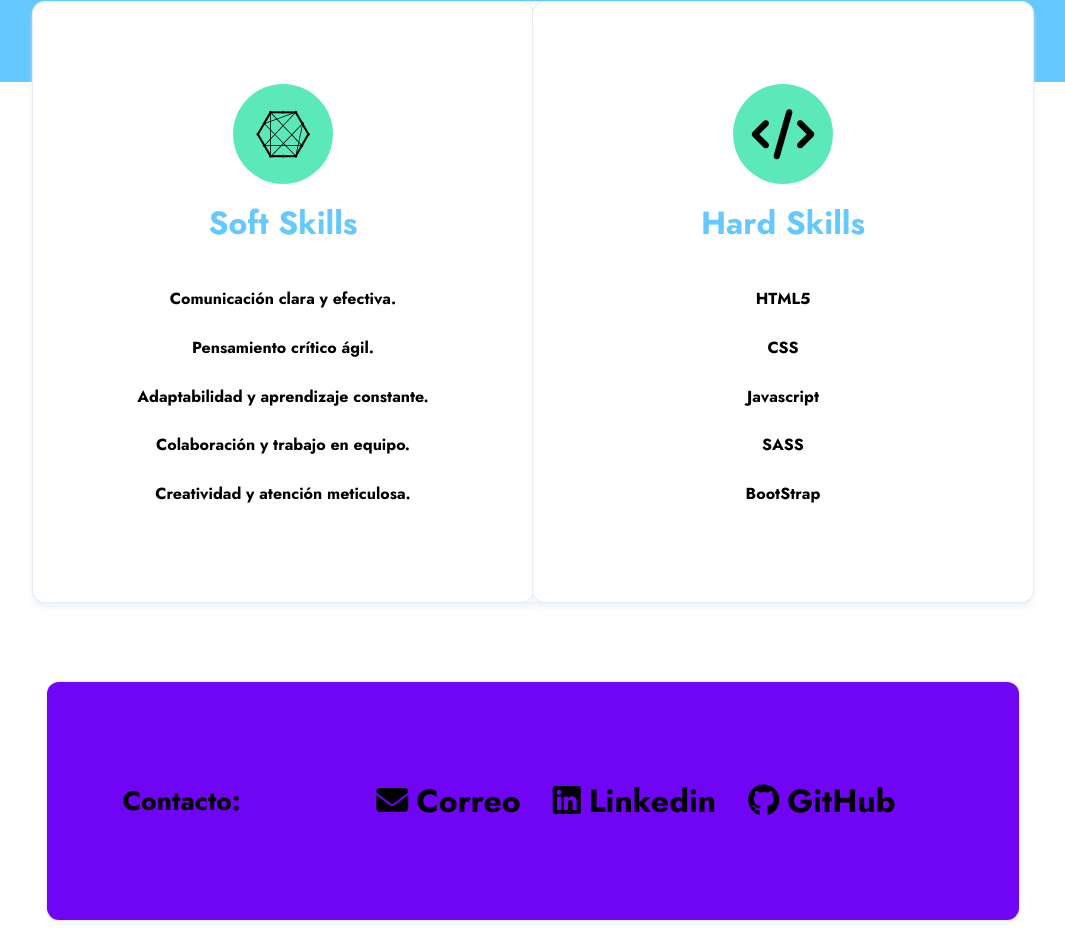
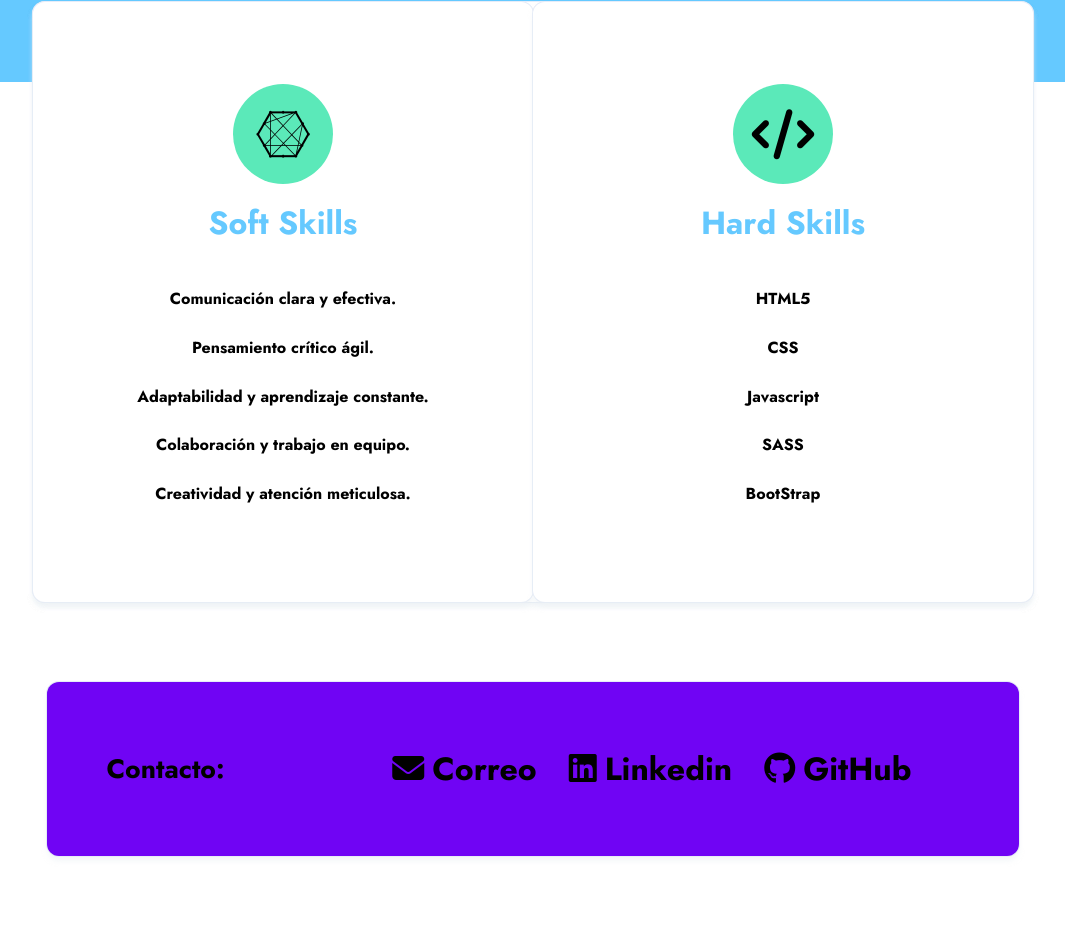
Before and after one commit to IacuzziDev/Portfolio, a plain HTML site: page index.html in a window 1280 px wide. Shown: the part 1884-2836 px from the top of the page, without its empty margins (107-1172 px from the left). After the commit the page ends 2772 px from the top, so only its background shows below. Drawn offline with Linux system fonts and the light colour scheme.

Commit message:
footer resize

```diff
--- a/styles.css
+++ b/styles.css
@@ -304,6 +304,7 @@ footer {
     justify-content: center;
     align-items: center;
     margin: 2rem;
+    height: auto;
 }
 
 .contactoContainer {
@@ -314,7 +315,7 @@ footer {
     background-color: #7004f4;
     border-radius: 12px;
     box-shadow: 0 5px 5px 0 rgba(233, 240, 243, 0.5), 0 0 0 1px #E6ECF8;
-    padding: 3rem;
+    padding: 1rem;
     color: black;
     font-family: "Jost", sans-serif;
     font-size: 32px;
```
